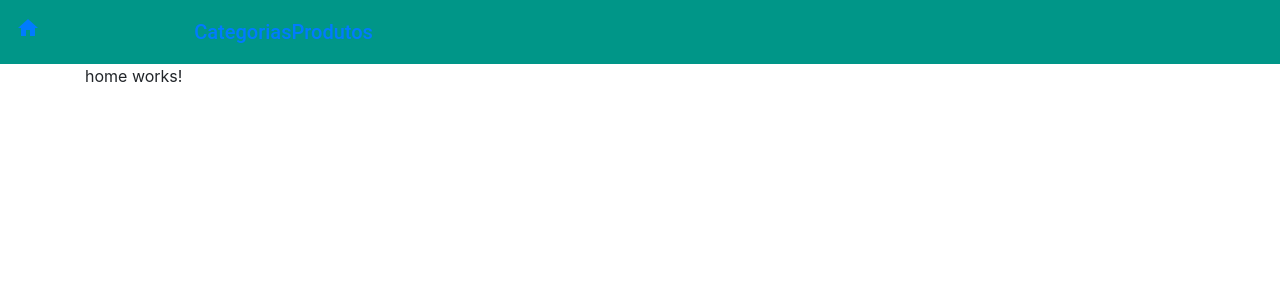
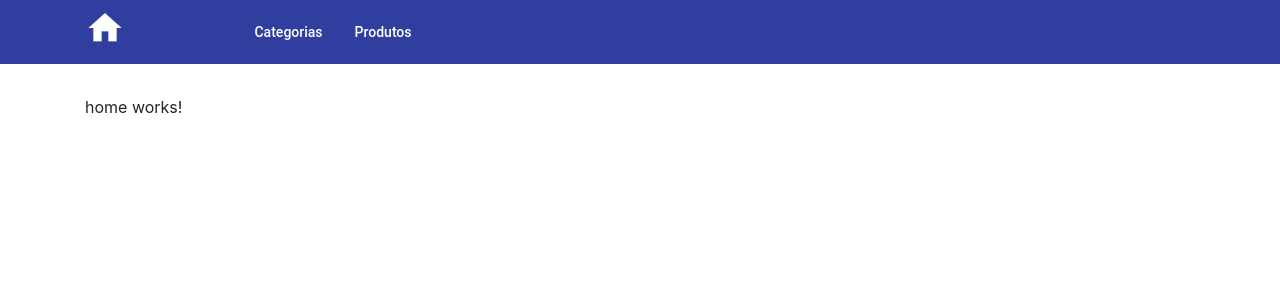
Before and after one commit to andreicruz/ConsumirAPI, an Angular app: page / in a window 1280 px wide. Shown: the top 300 px of the page. Built offline with nearby package versions, Linux system fonts and the light colour scheme.

Commit message:
alteracoes de layout

```diff
--- a/src/app/app.module.ts
+++ b/src/app/app.module.ts
@@ -26,6 +26,7 @@ import {MatIconModule} from '@angular/material/icon';
 import {MatSelectModule} from '@angular/material/select';
 import {MatSnackBarModule} from '@angular/material/snack-bar';
 import {MatTableModule} from '@angular/material/table';
+import {MatMenuModule} from '@angular/material/menu';
 
 @NgModule({
   declarations: [
@@ -55,7 +56,8 @@ import {MatTableModule} from '@angular/material/table';
     MatIconModule,
     MatSelectModule,
     MatSnackBarModule,
-    MatTableModule
+    MatTableModule,
+    MatMenuModule
   ],
   providers: [CategoriasServicoService],
   bootstrap: [AppComponent]
--- a/src/app/header/header.component.html
+++ b/src/app/header/header.component.html
@@ -1,9 +1,21 @@
 <mat-toolbar class="header">
-    <div class="home">
-        <a routerLink=""><i class="material-icons">home</i></a>
-    </div>
-    <div class="menu">
-        <a routerLink="/categorias">Categorias</a>
-        <a routerLink="/produtos">Produtos</a>
+    <div class="container">
+        <div class="menus">
+            <div class="home">
+                <a routerLink=""><i class="material-icons">home</i></a>
+            </div>
+            <div class="menu">
+                <button mat-button [matMenuTriggerFor]="menuCategorias">Categorias</button>
+                <mat-menu #menuCategorias="matMenu">
+                    <button routerLink="/categorias" mat-menu-item>Listar</button>
+                    <button routerLink="/categorias/novo" mat-menu-item>Nova</button>
+                </mat-menu>
+                <button mat-button [matMenuTriggerFor]="menuProdutos">Produtos</button>
+                <mat-menu #menuProdutos="matMenu">
+                    <button routerLink="/produtos" mat-menu-item>Listar</button>
+                    <button routerLink="/produtos/novo" mat-menu-item>Novo</button>
+                </mat-menu>
+            </div>
+        </div>
     </div>
 </mat-toolbar>
--- a/src/app/header/header.component.sass
+++ b/src/app/header/header.component.sass
@@ -1,6 +1,18 @@
 .header
-    background-color: #009688
-    & .home
-        flex: 0.2
-    & .menu
-        flex: auto
+    background-color: #303F9F
+    color: white
+    position: fixed
+    top: 0
+    z-index: 9999
+    & .menus
+        display: flex
+        & .home
+            flex: 0.2
+            & a
+                color: white
+                & .material-icons
+                    font-size: 40px
+        & .menu
+            flex: auto
+            & button
+                margin-top: 6px
--- a/src/styles.sass
+++ b/src/styles.sass
@@ -2,6 +2,7 @@
 
 body
     margin: 0px
+    margin-top: 95px
 
 .alert-snackbar
     background-color: #b80b17
```
